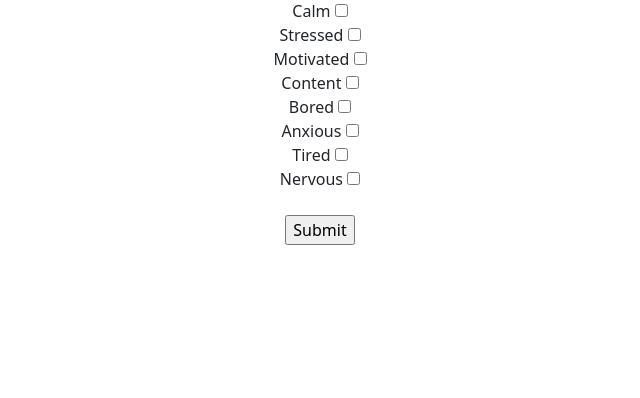
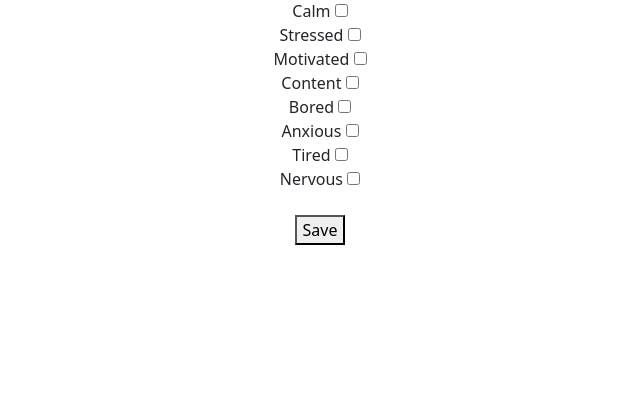
Before and after one commit to kelseyywu/serenity, a Flask app: page /quiz in a window 1280 px wide. Shown: the part 171-569 px from the top of the page, without its empty margins (320-960 px from the left). Run offline with Flask 2, Linux system fonts and the light colour scheme; a user stored in the database is signed in; some libraries are stand-ins or nearby versions.

Commit message:
Thu, Dec 2, 2021, 9:26 PM +00:00

```diff
--- a/templates/quiz.html
+++ b/templates/quiz.html
@@ -26,7 +26,7 @@
       Nervous <input type="checkbox" value="nervous" id="nervous" name="emotions">
       <br>
       <br>
-      <input type="submit" value="Submit">
+      <button type="button" name="submit" id="submit">Save</button>
     </form>
 
 {% endblock %}
```
